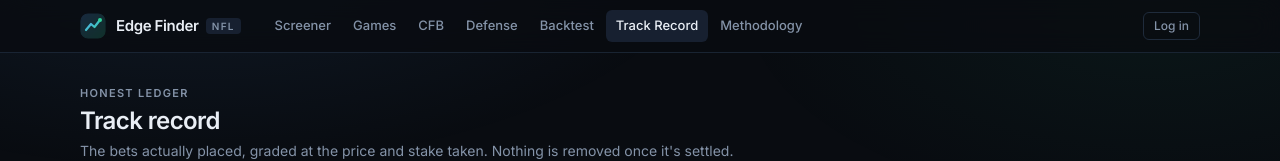
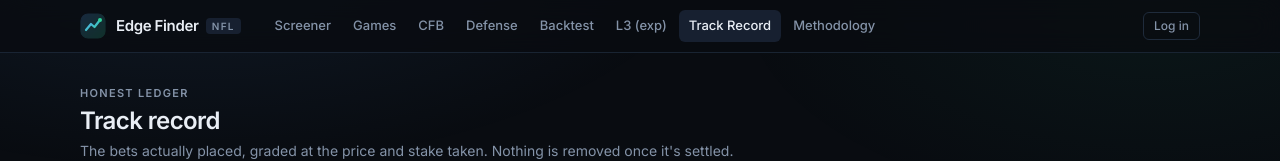
Before and after one commit to Haywood2004/nfl-edge-finder, a Next.js app in the folder web/: page /track-record in a window 1280 px wide. Shown: the top 161 px of the page. Built offline with nearby package versions, Linux system fonts and the light colour scheme; no server answers; the database is empty.

Commit message:
Add experimental L3 link to navigation

```diff
--- a/web/src/components/Nav.tsx
+++ b/web/src/components/Nav.tsx
@@ -8,6 +8,7 @@ const nav = [
   { href: "/cfb", label: "CFB" },
   { href: "/rankings/defense", label: "Defense" },
   { href: "/backtest", label: "Backtest" },
+  { href: "/experimental/l3", label: "L3 (exp)" },
   { href: "/track-record", label: "Track Record" },
   { href: "/how", label: "Methodology" },
 ];
```
